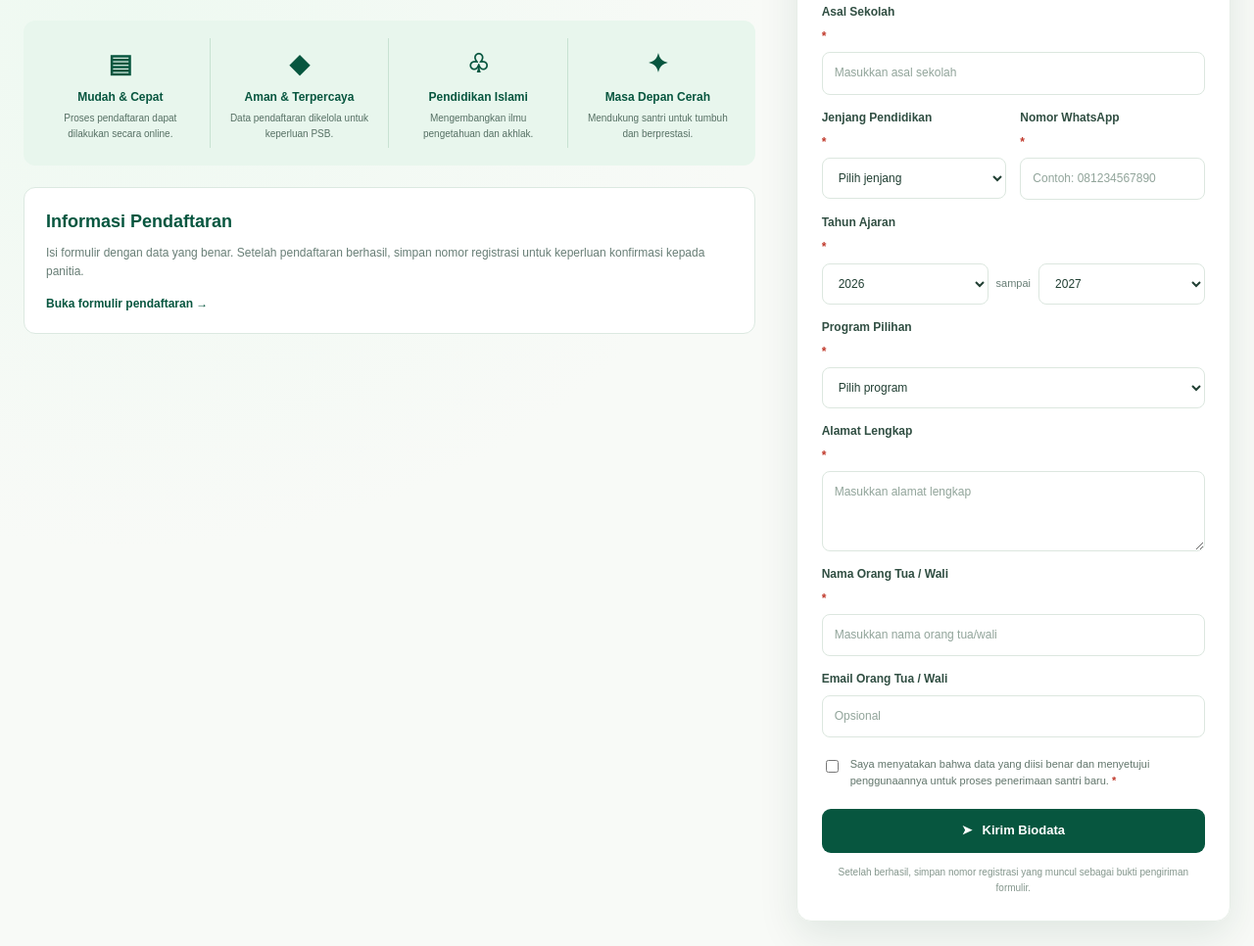
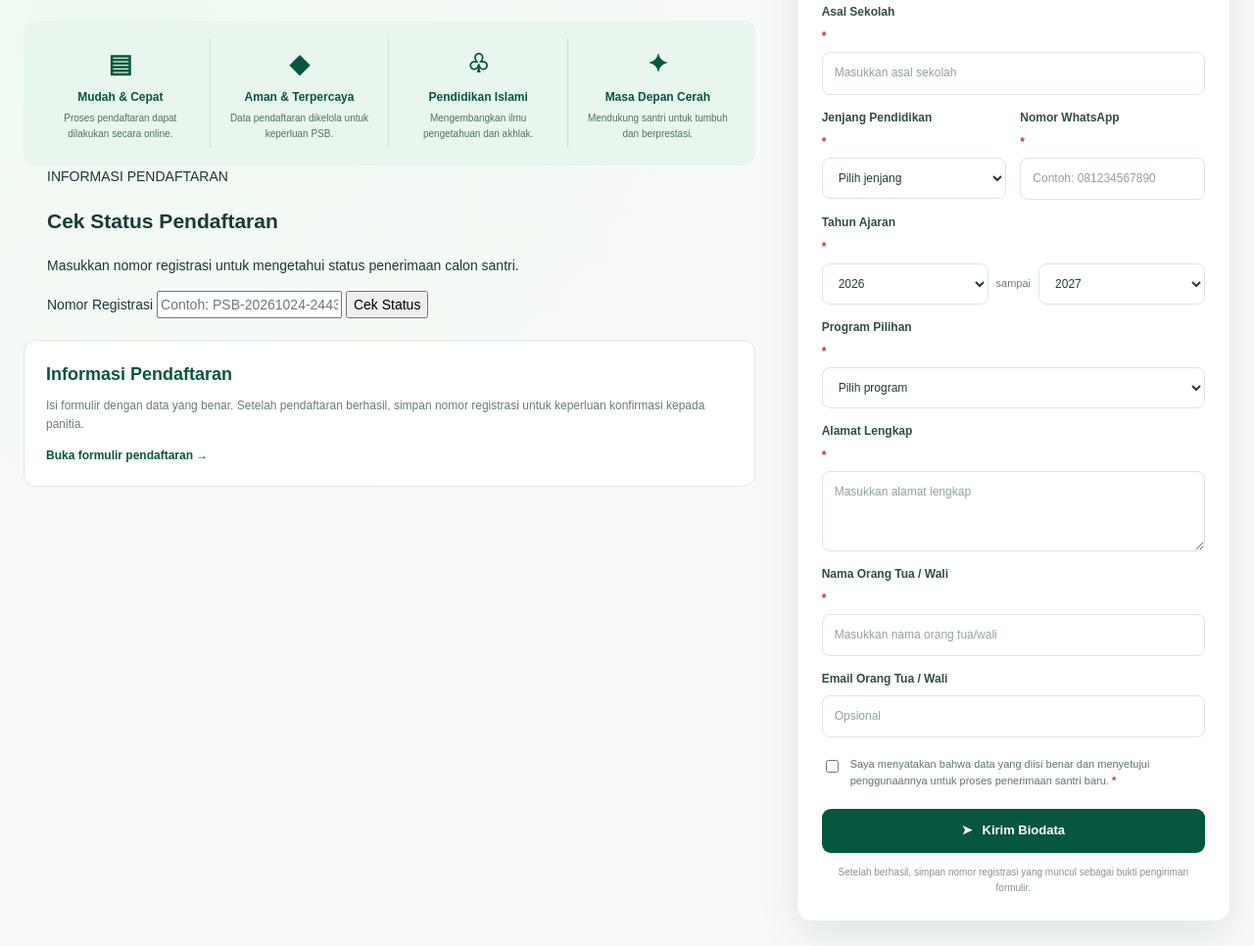
Before and after one commit to arshavinraudloh/PSB-Penerimaan-Santri-Baru-SMP-dan-SMA-Plus-Al-Falah-Al-Makky, a plain HTML site: page index.html in a window 1280 px wide. Shown: the part 812-1778 px from the top of the page at 98% size. Drawn offline with Linux system fonts and the light colour scheme; no server answers.

Commit message:
Update index.html

```diff
--- a/index.html
+++ b/index.html
@@ -138,6 +138,45 @@
                     </article>
                 </div>
 
+<section class="status-section" id="cek-status">
+    <div class="container">
+        <div class="status-card">
+            <span class="section-label">INFORMASI PENDAFTARAN</span>
+
+            <h2>Cek Status Pendaftaran</h2>
+
+            <p>
+                Masukkan nomor registrasi untuk mengetahui
+                status penerimaan calon santri.
+            </p>
+
+            <form id="checkStatusForm">
+                <label for="checkRegistrationNumber">
+                    Nomor Registrasi
+                </label>
+
+                <input
+                    type="text"
+                    id="checkRegistrationNumber"
+                    placeholder="Contoh: PSB-20261024-24436DA8"
+                    required
+                    autocomplete="off"
+                >
+
+                <button type="submit" id="checkStatusButton">
+                    Cek Status
+                </button>
+            </form>
+
+            <div
+                id="checkStatusResult"
+                class="status-result"
+                aria-live="polite"
+                hidden
+            ></div>
+        </div>
+    </div>
+</section>
                 <div class="information-card">
                     <h2>Informasi Pendaftaran</h2>
                     <p>
```
